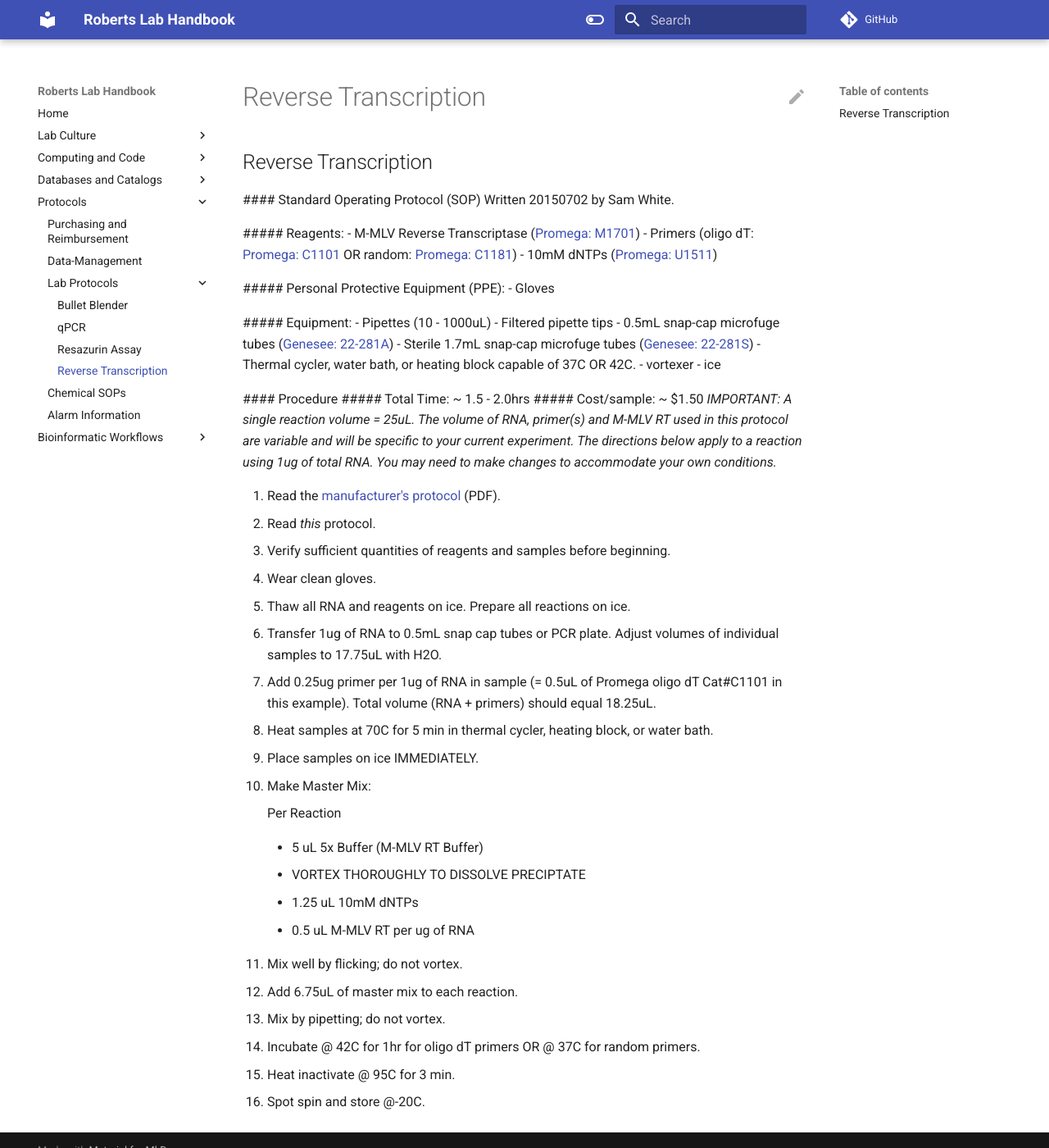
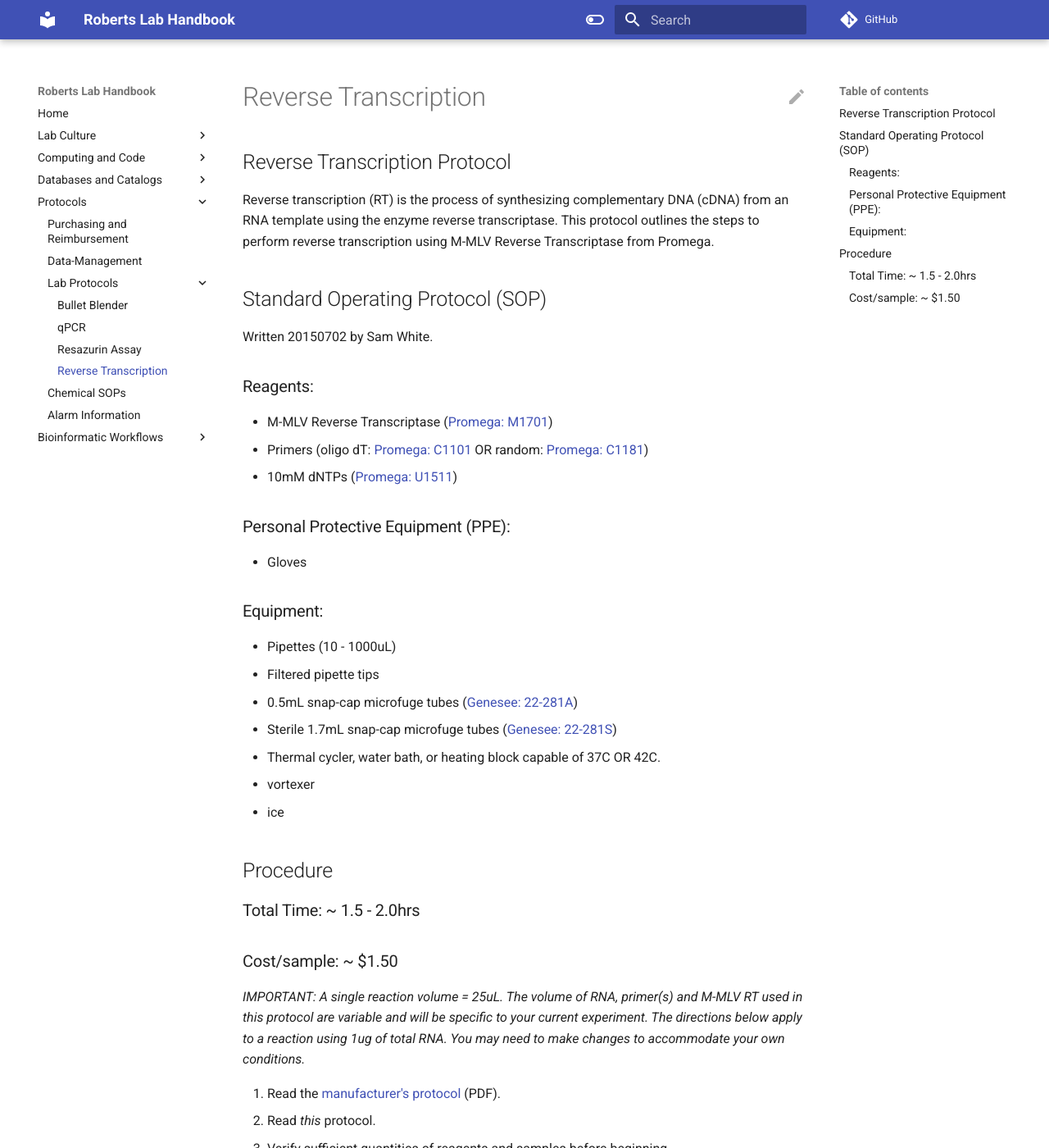
Before and after one commit to RobertsLab/resources, an MkDocs documentation site: the page built from docs/protocols/protocol-reverse_transcription.md, in a window 1280 px wide and 1400 px high. Shown: the whole window at 82% size. Built offline with MkDocs 1.6.1 and Material for MkDocs 9.7.7, drawn with Linux system fonts in a browser that asks for light colours; comment, search, counter and statistics services are not loaded.

Commit message:
Revise Reverse Transcription Protocol for clarity and formatting improvements

```diff
--- a/docs/protocols/protocol-reverse_transcription.md
+++ b/docs/protocols/protocol-reverse_transcription.md
@@ -1,53 +1,60 @@
-## <a name="reverse_transcription"></a>Reverse Transcription
- #### Standard Operating Protocol (SOP)
- Written 20150702 by Sam White.
+## Reverse Transcription Protocol
 
- ##### Reagents:
- - M-MLV Reverse Transcriptase ([Promega: M1701](https://www.promega.com/products/pcr/rt-pcr/m_mlv-reverse-transcriptase/))
- - Primers (oligo dT: [Promega: C1101](https://www.promega.com/products/pcr/routine-pcr/oligonucleotides-and-primers_-cdna-synthesis-and-cloning/) OR random: [Promega: C1181](https://www.promega.com/products/pcr/routine-pcr/oligonucleotides-and-primers_-cdna-synthesis-and-cloning/))
- - 10mM dNTPs ([Promega: U1511](https://www.promega.com/products/pcr/routine-pcr/dntp-mix/))
+Reverse transcription (RT) is the process of synthesizing complementary DNA (cDNA) from an RNA template using the enzyme reverse transcriptase. This protocol outlines the steps to perform reverse transcription using M-MLV Reverse Transcriptase from Promega.
 
- ##### Personal Protective Equipment (PPE):
- - Gloves
+## Standard Operating Protocol (SOP)
 
- ##### Equipment:
- - Pipettes (10 - 1000uL)
- - Filtered pipette tips
- - 0.5mL snap-cap microfuge tubes ([Genesee: 22-281A](https://geneseesci.com/shop-online/product-details/22-281A/olympus-plastics-22-281a-olympus-1.7ml-microtubes-assorted-polypropylene-large-cap-box-of-500-tubes-unit))
- - Sterile 1.7mL snap-cap microfuge tubes ([Genesee: 22-281S](https://geneseesci.com/shop-online/product-details/22-281S/olympus-plastics-22-281s-olympus-1.7ml-microtubes-clear-sterile-polypropylene-large-cap-ster-5-bags-of-50-tubes-unit))
- - Thermal cycler, water bath, or heating block capable of 37C OR 42C.
- - vortexer
- - ice
+Written 20150702 by Sam White.
 
- #### Procedure
- ##### Total Time: ~ 1.5 - 2.0hrs
- ##### Cost/sample: ~ $1.50
- <em>IMPORTANT: A single reaction volume = 25uL. The volume of RNA, primer(s) and M-MLV RT used in this protocol are <em>variable</em> and will be specific to your current experiment. The directions below apply to a reaction using 1ug of total RNA. You may need to make changes to accommodate your own conditions.</em>
+### Reagents:
 
- 1. Read the [manufacturer's protocol](https://github.com/RobertsLab/resources/blob/master/protocols/Commercial_Protocols/Promega_MMLV_RT.pdf) (PDF).
- 2. Read <em>this</em> protocol.
- 3. Verify sufficient quantities of reagents and samples before beginning.
- 3. Wear clean gloves.
- 3. Thaw all RNA and reagents on ice. Prepare all reactions on ice.
- 3. Transfer 1ug of RNA to 0.5mL snap cap tubes or PCR plate. Adjust volumes of individual samples to 17.75uL with H2O.
- 4. Add 0.25ug primer per 1ug of RNA in sample (= 0.5uL of Promega oligo dT Cat#C1101 in this example). Total volume (RNA + primers) should equal 18.25uL.
- 5. Heat samples at 70C for 5 min in thermal cycler, heating block, or water bath.
- 6. Place samples on ice IMMEDIATELY.
- 7. Make Master Mix:
 
-     Per Reaction
+- M-MLV Reverse Transcriptase ([Promega: M1701](https://www.promega.com/products/pcr/rt-pcr/m_mlv-reverse-transcriptase/))
+- Primers (oligo dT: [Promega: C1101](https://www.promega.com/products/pcr/routine-pcr/oligonucleotides-and-primers_-cdna-synthesis-and-cloning/) OR random: [Promega: C1181](https://www.promega.com/products/pcr/routine-pcr/oligonucleotides-and-primers_-cdna-synthesis-and-cloning/))
+- 10mM dNTPs ([Promega: U1511](https://www.promega.com/products/pcr/routine-pcr/dntp-mix/))
 
-     * 5 uL 5x Buffer (M-MLV RT Buffer)
+### Personal Protective Equipment (PPE):
 
-       - VORTEX THOROUGHLY TO DISSOLVE PRECIPTATE
+- Gloves
 
-     * 1.25 uL 10mM dNTPs
+### Equipment:
 
-     * 0.5 uL M-MLV RT per ug of RNA
+- Pipettes (10 - 1000uL)
+- Filtered pipette tips
+- 0.5mL snap-cap microfuge tubes ([Genesee: 22-281A](https://geneseesci.com/shop-online/product-details/22-281A/olympus-plastics-22-281a-olympus-1.7ml-microtubes-assorted-polypropylene-large-cap-box-of-500-tubes-unit))
+- Sterile 1.7mL snap-cap microfuge tubes ([Genesee: 22-281S](https://geneseesci.com/shop-online/product-details/22-281S/olympus-plastics-22-281s-olympus-1.7ml-microtubes-clear-sterile-polypropylene-large-cap-ster-5-bags-of-50-tubes-unit))
+- Thermal cycler, water bath, or heating block capable of 37C OR 42C.
+- vortexer
+- ice
 
- 8. Mix well by flicking; do not vortex.
- 9. Add 6.75uL of master mix to each reaction.
- 10. Mix by pipetting; do not vortex.
- 11. Incubate @ 42C for 1hr for oligo dT primers OR @ 37C for random primers.
- 12. Heat inactivate @ 95C for 3 min.
- 13. Spot spin and store @-20C.
+## Procedure
+
+### Total Time: ~ 1.5 - 2.0hrs
+### Cost/sample: ~ $1.50
+
+<em>IMPORTANT: A single reaction volume = 25uL. The volume of RNA, primer(s) and M-MLV RT used in this protocol are <em>variable</em> and will be specific to your current experiment. The directions below apply to a reaction using 1ug of total RNA. You may need to make changes to accommodate your own conditions.</em>
+
+1. Read the [manufacturer's protocol](https://github.com/RobertsLab/resources/blob/master/protocols/Commercial_Protocols/Promega_MMLV_RT.pdf) (PDF).
+2. Read <em>this</em> protocol.
+3. Verify sufficient quantities of reagents and samples before beginning.
+4. Wear clean gloves.
+5. Thaw all RNA and reagents on ice. Prepare all reactions on ice.
+6. Transfer 1ug of RNA to 0.5mL snap cap tubes or PCR plate. Adjust volumes of individual samples to 17.75uL with H2O.
+7. Add 0.25ug primer per 1ug of RNA in sample (= 0.5uL of Promega oligo dT Cat#C1101 in this example). Total volume (RNA + primers) should equal 18.25uL.
+8. Heat samples at 70C for 5 min in thermal cycler, heating block, or water bath.
+9. Place samples on ice IMMEDIATELY.
+10. Make Master Mix:
+
+    Per Reaction
+
+    * 5 uL 5x Buffer (M-MLV RT Buffer)
+      - VORTEX THOROUGHLY TO DISSOLVE PRECIPTATE
+    * 1.25 uL 10mM dNTPs
+    * 0.5 uL M-MLV RT per ug of RNA
+
+11. Mix well by flicking; do not vortex.
+12. Add 6.75uL of master mix to each reaction.
+13. Mix by pipetting; do not vortex.
+14. Incubate @ 42C for 1hr for oligo dT primers OR @ 37C for random primers.
+15. Heat inactivate @ 95C for 3 min.
+16. Spot spin and store @-20C.
```
